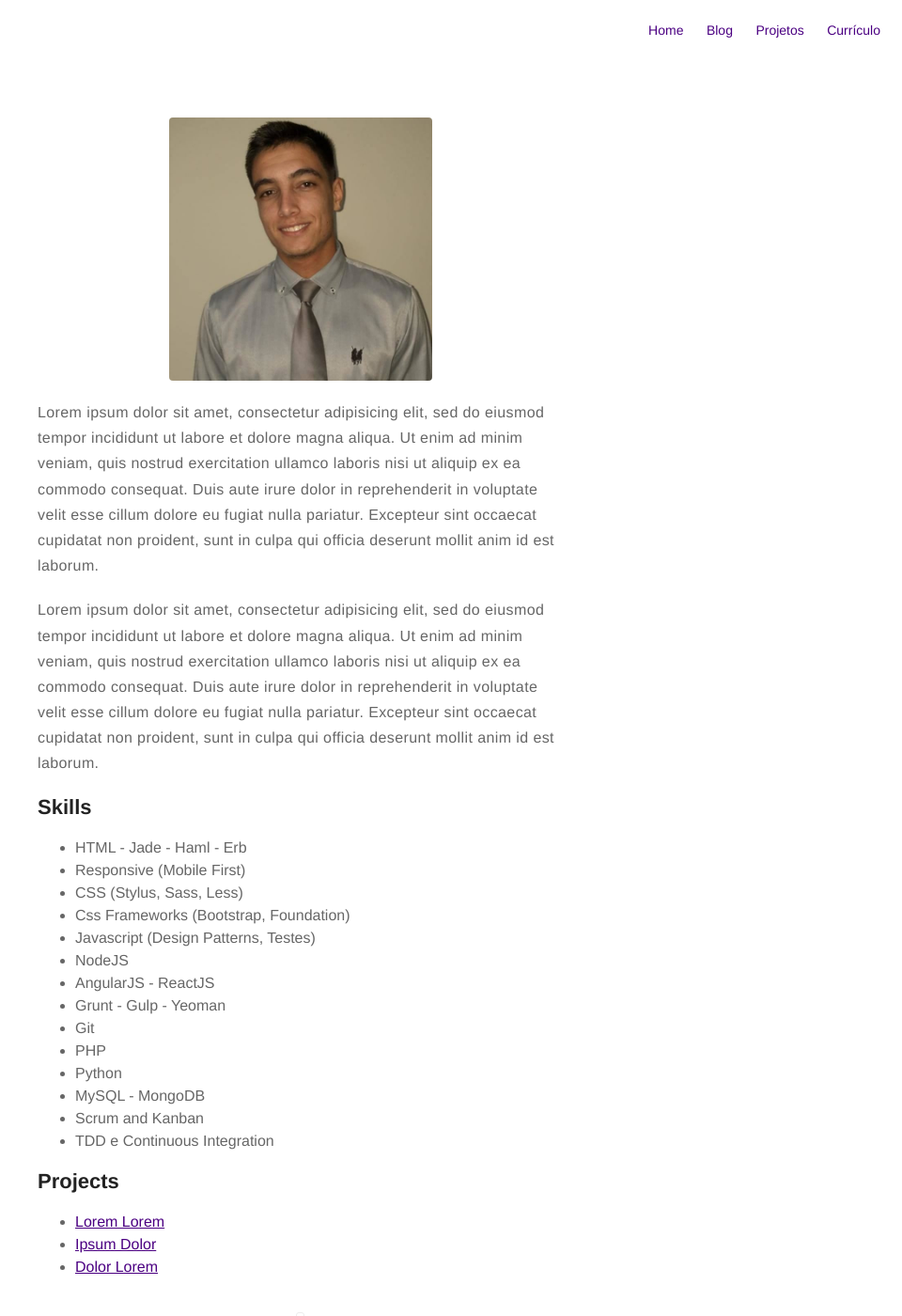
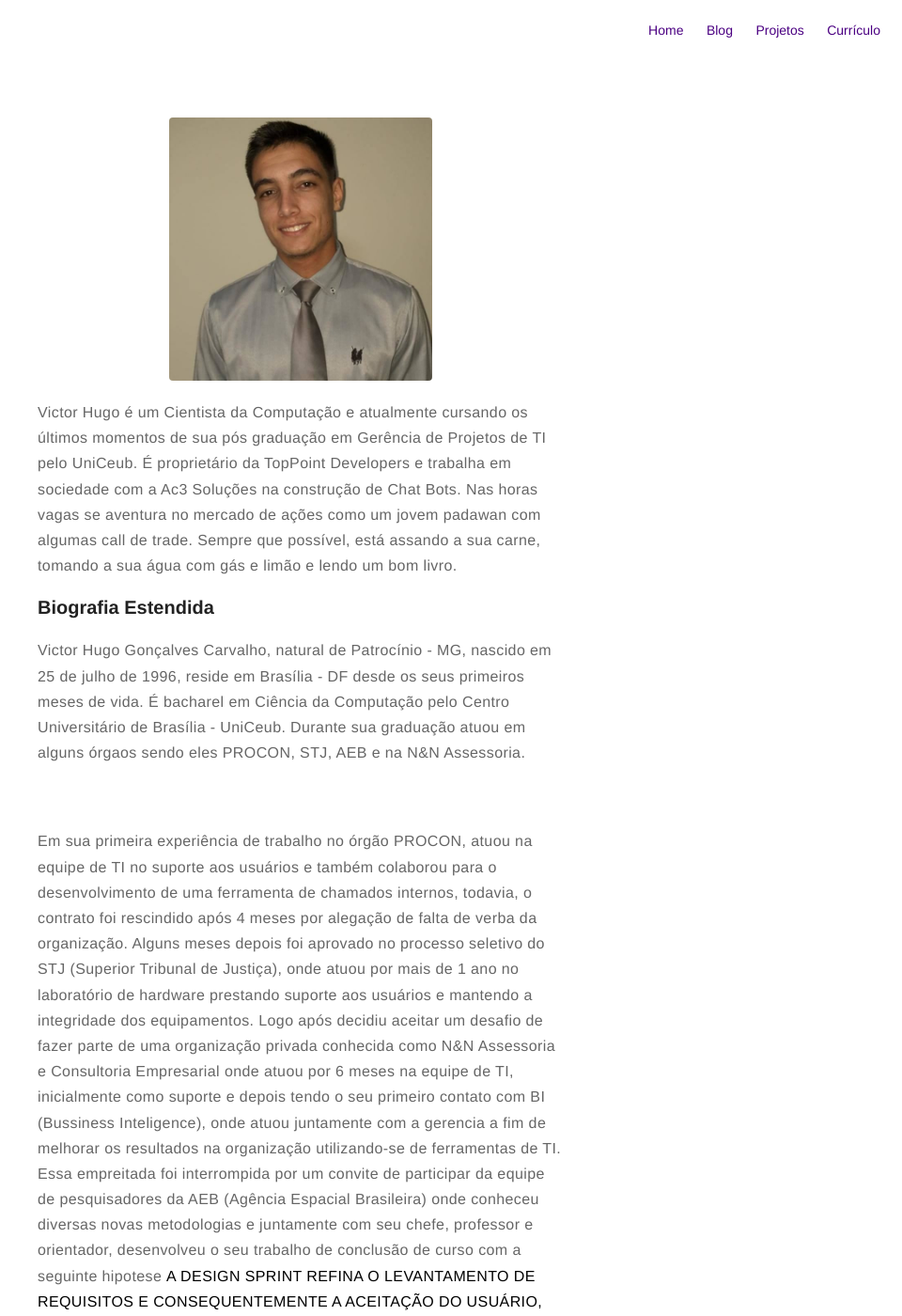
Before and after one commit to viictorhgc/sitePessoal, a Jekyll site: the page built from about.md, in a window 1280 px wide and 1400 px high. Shown: the whole window at 94% size, without its empty margins (320-1280 px from the left). Built offline with Jekyll 4.4.1, drawn with Linux system fonts in a browser that asks for light colours; some of the changed text lies outside the part shown.

Commit message:
Alteração do about

```diff
--- a/about.md
+++ b/about.md
@@ -4,12 +4,12 @@ layout: page
 ---
 ![Profile Image]({{ site.url }}/{{ site.picture }})
 
-<p>Lorem ipsum dolor sit amet, consectetur adipisicing elit, sed do eiusmod
-tempor incididunt ut labore et dolore magna aliqua. Ut enim ad minim veniam,
-quis nostrud exercitation ullamco laboris nisi ut aliquip ex ea commodo
-consequat. Duis aute irure dolor in reprehenderit in voluptate velit esse
-cillum dolore eu fugiat nulla pariatur. Excepteur sint occaecat cupidatat non
-proident, sunt in culpa qui officia deserunt mollit anim id est laborum.</p>
+<p>Victor Hugo é um Cientista da Computação e atualmente cursando os últimos momentos de sua pós graduação em Gerência de Projetos de TI pelo UniCeub. É proprietário da TopPoint Developers e trabalha em sociedade com a Ac3 Soluções na construção de Chat Bots. Nas horas vagas se aventura no mercado de ações como um jovem padawan com algumas call de trade. Sempre que possível, está assando a sua carne, tomando a sua água com gás e limão e lendo um bom livro. </p>
+
+<h3> Biografia Estendida </h3>
+
+<p>Victor Hugo Gonçalves Carvalho, natural de Patrocínio - MG, nascido em 25 de julho de 1996, reside em Brasília - DF desde os seus primeiros meses de vida. É bacharel em Ciência da Computação pelo Centro Universitário de Brasília - UniCeub. Durante sua graduação atuou em alguns órgaos sendo eles PROCON, STJ, AEB e na N&N Assessoria.</p> <br>
+<p>Em sua primeira experiência de trabalho no órgão PROCON, atuou na equipe de TI no suporte aos usuários e também colaborou para o desenvolvimento de uma ferramenta de chamados internos, todavia, o contrato foi rescindido após 4 meses por alegação de falta de verba da organização. Alguns meses depois foi aprovado no processo seletivo do STJ (Superior Tribunal de Justiça), onde atuou por mais de 1 ano no laboratório de hardware prestando suporte aos usuários e mantendo a integridade dos equipamentos. Logo após decidiu aceitar um desafio de fazer parte de uma organização privada conhecida como N&N Assessoria e Consultoria Empresarial onde atuou por 6 meses na equipe de TI, inicialmente como suporte e depois tendo o seu primeiro contato com BI (Bussiness Inteligence), onde atuou juntamente com a gerencia a fim de melhorar os resultados na organização utilizando-se de ferramentas de TI. Essa empreitada foi interrompida por um convite de participar da equipe de pesquisadores da AEB (Agência Espacial Brasileira) onde conheceu diversas novas metodologias e juntamente com seu chefe, professor e orientador, desenvolveu o seu trabalho de conclusão de curso com a seguinte hipotese <strong> A DESIGN SPRINT REFINA O LEVANTAMENTO DE REQUISITOS E CONSEQUENTEMENTE A ACEITAÇÃO DO USUÁRIO, DIMINUINDO O RETRABALHO?. </strong> </p>
 
 <p>Lorem ipsum dolor sit amet, consectetur adipisicing elit, sed do eiusmod
 tempor incididunt ut labore et dolore magna aliqua. Ut enim ad minim veniam,
```
